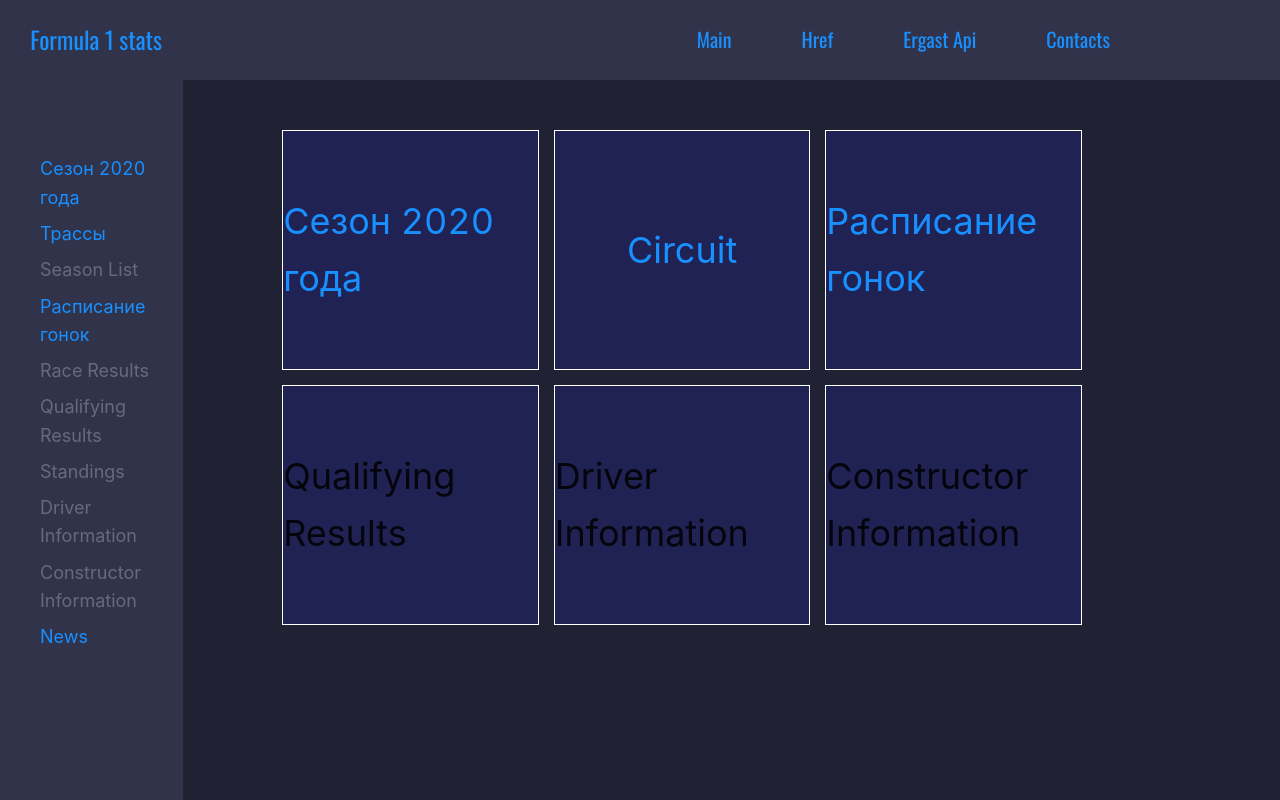
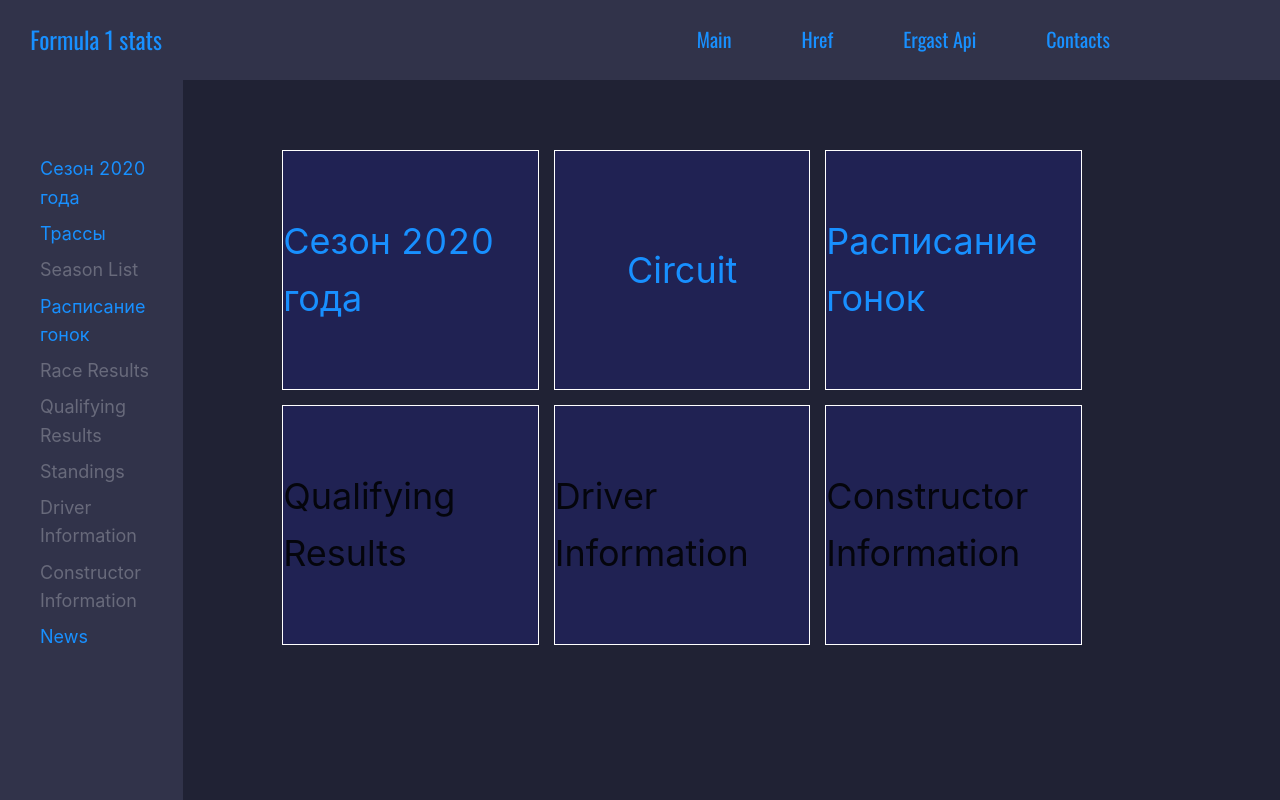
Before and after one commit to michaelkozlov/f1_project, a React (Create React App) app: page / in a window 1280 px wide. Built offline with nearby package versions, Linux system fonts and the light colour scheme.

Commit message:
style main block

```diff
--- a/src/App.css
+++ b/src/App.css
@@ -67,6 +67,7 @@ a:visited:hover{
   color: #D4D5D8;
   justify-content: flex-start;
   align-items: baseline;
+  margin-bottom: 10px;
 }
 
 .select_season p{
@@ -98,4 +99,5 @@ a:visited:hover{
 
 .main-content-wrapper{
   width: 90%;
+  margin-top: 20px;
 }
```
